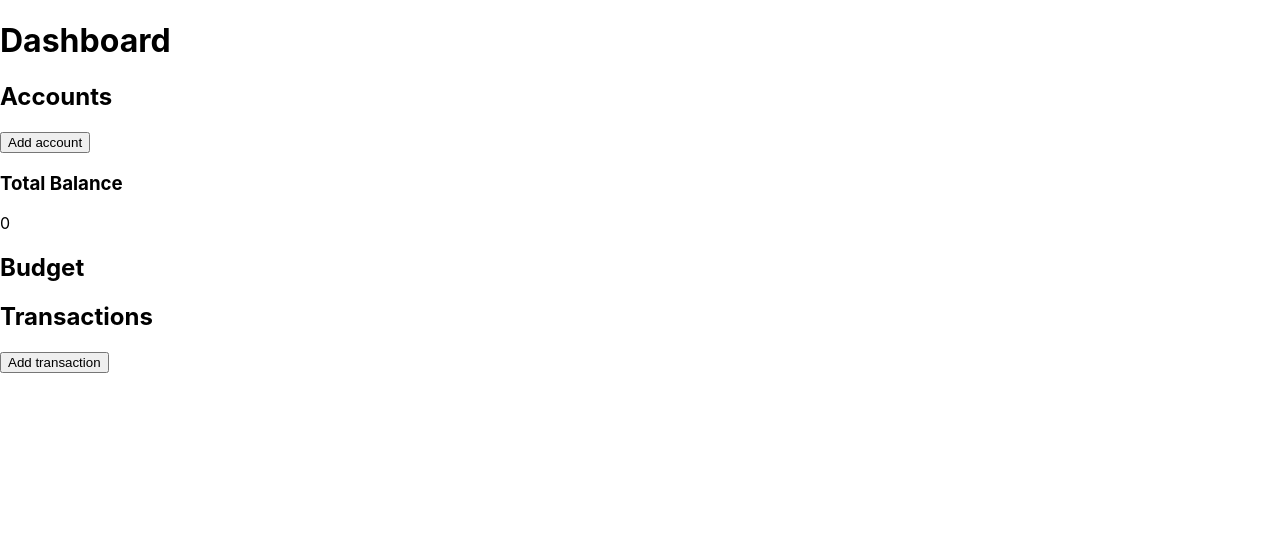
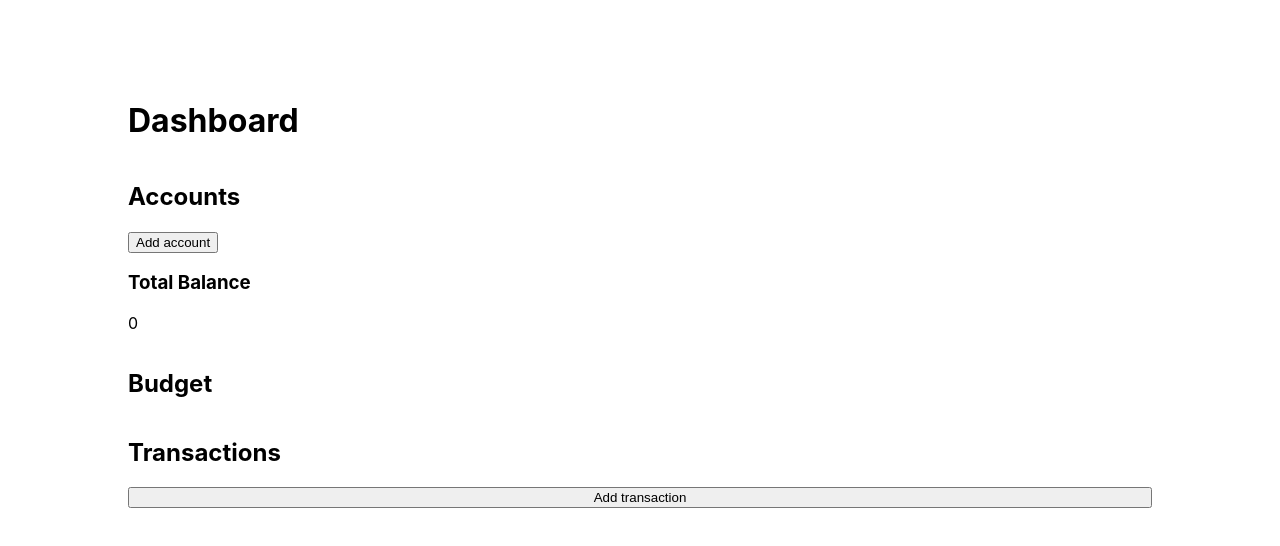
Before and after one commit to narendrasss/cv3, a React (Create React App) app: page / in a window 1280 px wide. Shown: the top 546 px of the page. Built offline with nearby package versions, Linux system fonts and the light colour scheme.

Commit message:
Make content more readable [#11]

```diff
--- a/src/screens/dashboard/index.tsx
+++ b/src/screens/dashboard/index.tsx
@@ -1,6 +1,7 @@
 import React, { useState } from 'react'
 import { RouteComponentProps } from '@reach/router'
 import { connect } from 'react-redux'
+import styled from 'styled-components'
 
 import {
   accountSelectors,
@@ -45,16 +46,18 @@ const Dashboard: React.FC<RouteComponentProps & DashboardProps> = ({
   const [showTransactionForm, setShowTransactionForm] = useState(false)
 
   return (
-    <main>
+    <Main>
       <h1>Dashboard</h1>
       <section>
         <h1>Accounts</h1>
+        <Flex>
           {accounts.map(account => (
             <div key={account.id}>
               <h1>{account.bank}</h1>
               <p>{account.balance}</p>
             </div>
           ))}
+        </Flex>
         <button type="button" onClick={() => setShowAccountForm(prev => !prev)}>
           {showAccountForm ? 'Close' : 'Add account'}
         </button>
@@ -69,22 +72,26 @@ const Dashboard: React.FC<RouteComponentProps & DashboardProps> = ({
       </section>
       <section>
         <h1>Budget</h1>
+        <Flex>
           {budgets.map(budget => (
             <div key={budget.name}>
               <h1>{budget.name}</h1>
               <p>{budget.spent}</p>
             </div>
           ))}
+        </Flex>
       </section>
       <section>
         <h1>Transactions</h1>
+        <Flex>
           {transactions.map(tr => (
-          <div key={tr.id}>
+            <Flex key={tr.id}>
               <p>{tr.amount}</p>
               <p>{tr.vendor}</p>
               <p>{format(tr.date, 'YYYY-MM-DD')}</p>
-          </div>
+            </Flex>
           ))}
+        </Flex>
       </section>
       <button
         type="button"
@@ -101,7 +108,7 @@ const Dashboard: React.FC<RouteComponentProps & DashboardProps> = ({
           setShowTransactionForm(false)
         }}
       />
-    </main>
+    </Main>
   )
 }
 
@@ -121,3 +128,16 @@ export default connect(
   mapStateToProps,
   mapDispatchToProps
 )(Dashboard)
+
+const Main = styled.main`
+  display: flex;
+  flex-direction: column;
+  width: 80%;
+  margin: 10vh auto;
+`
+
+const Flex = styled.div`
+  display: flex;
+  flex-wrap: wrap;
+  justify-content: space-between;
+`
```
Lines whose indentation alone changed are shown as unchanged.
